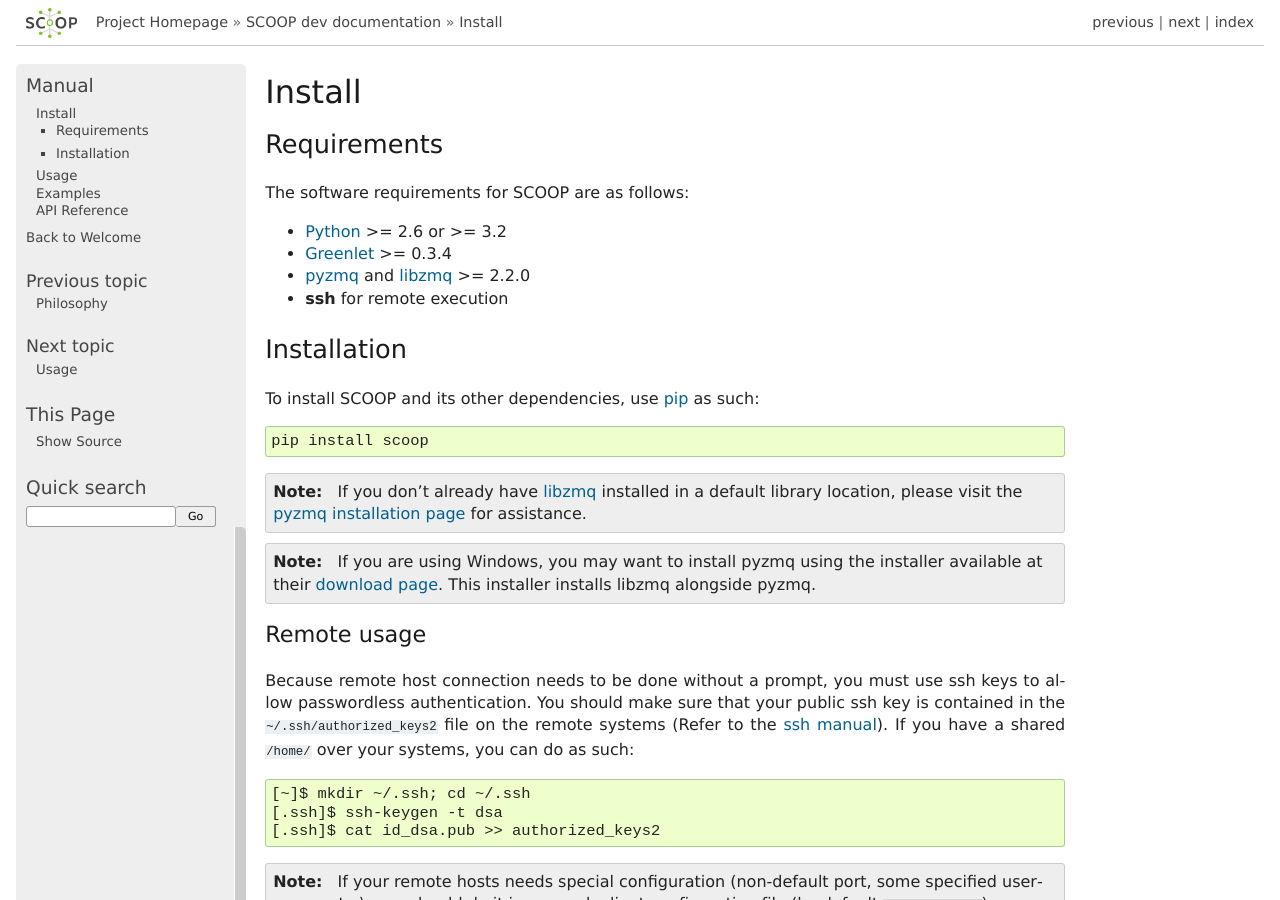
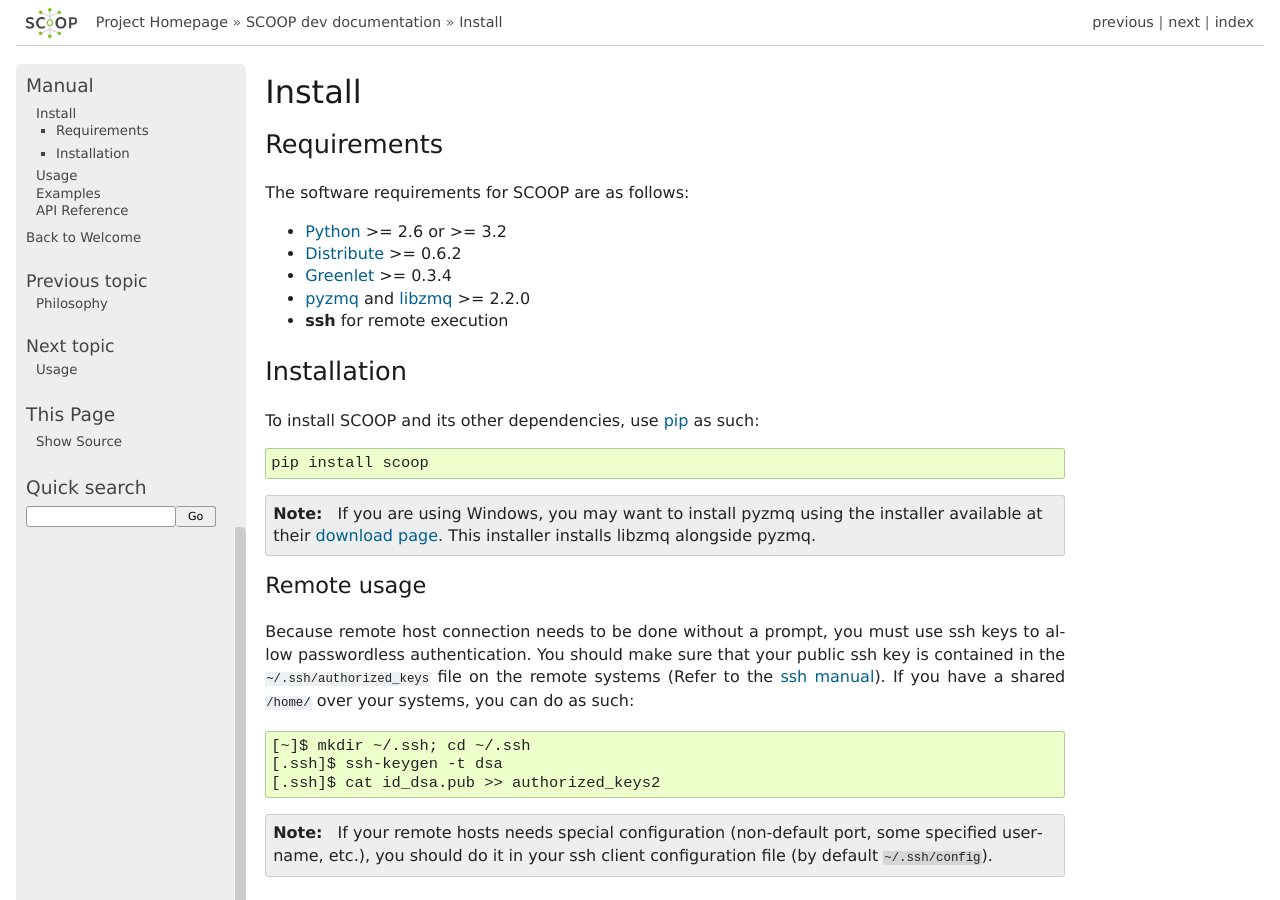
Before and after one commit to soravux/scoop, a Sphinx documentation site: the page built from doc/install.rst, in a window 1280 px wide and 900 px high. Built offline with Sphinx 7.4.7, drawn with Linux system fonts in a browser that asks for light colours; formulas are drawn with MathJax 3.

Commit message:
Fixed typos and installation duplicates in documentation

```diff
--- a/doc/index.rst
+++ b/doc/index.rst
@@ -46,7 +46,7 @@ SCOOP can handle multiple diversified multi-layered tasks. You can submit your d
    :width: 600 px
 
 Through SCOOP, you can simultaneously execute tasks that are of different
-nature (Discs of different colors) or different by complexity (Discs radiuses). The module will handle the physical considerations of parallelization, such as task distribution over your resources (load balancing), communications, etc.
+nature (Discs of different colors) or different by complexity (Discs radiuses). The module will handle the physical considerations of parallelization such as task distribution over your resources (load balancing), communications, etc.
 
 Applications
 ------------
--- a/doc/install.rst
+++ b/doc/install.rst
@@ -7,6 +7,7 @@ Requirements
 The software requirements for SCOOP are as follows:
 
 * `Python <http://www.python.org/>`_ >= 2.6 or >= 3.2
+* `Distribute <http://packages.python.org/distribute/>`_ >= 0.6.2
 * `Greenlet <http://pypi.python.org/pypi/greenlet>`_ >= 0.3.4
 * `pyzmq <http://www.zeromq.org/bindings:python>`_ and
   `libzmq <http://www.zeromq.org/>`_ >= 2.2.0
@@ -22,13 +23,6 @@ To install SCOOP and its other dependencies, use
 
 .. note::
 
-    If you don't already have `libzmq <http://www.zeromq.org/>`_ installed in a
-    default library location, please visit the
-    `pyzmq installation page <http://www.zeromq.org/bindings:python/>`_ for
-    assistance.
-
-.. note::
-
     If you are using Windows, you may want to install pyzmq using the installer
     available at their
     `download page <https://github.com/zeromq/pyzmq/downloads>`_.
@@ -39,7 +33,7 @@ Remote usage
 
 Because remote host connection needs to be done without a prompt, you must use
 ssh keys to allow passwordless authentication.
-You should make sure that your public ssh key is contained in the ``~/.ssh/authorized_keys2``
+You should make sure that your public ssh key is contained in the ``~/.ssh/authorized_keys``
 file on the remote systems (Refer to the `ssh manual <http://www.openbsd.org/cgi-bin/man.cgi?query=ssh>`_). If you have a shared :file:`/home/` over your systems,
 you can do as such::
 
```
